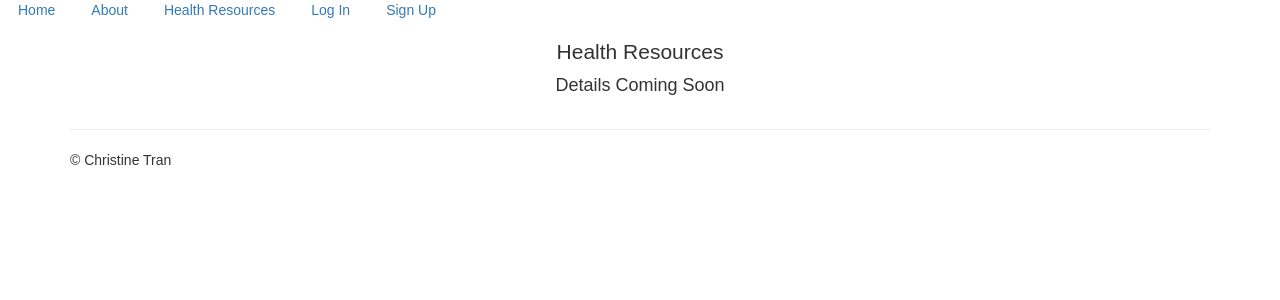
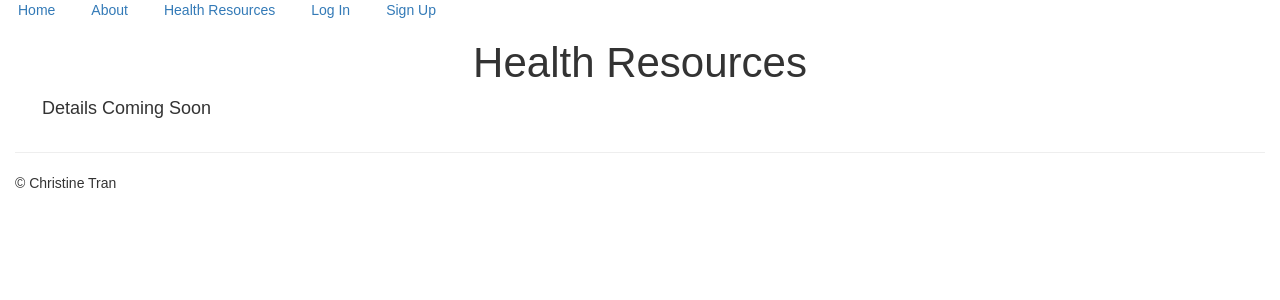
Before and after one commit to celestinosalim/SelfCare-C, a React (Create React App) app: page /health_resources in a window 1280 px wide. Shown: the top 300 px of the page. Built offline with nearby package versions, Linux system fonts and the light colour scheme.

Commit message:
updated style format for shared pages and Behavior Panel

```diff
--- a/src/components/App.css
+++ b/src/components/App.css
@@ -1,10 +1,6 @@
 .App {
   text-align: center;
-}
-
-.App-logo {
-  animation: App-logo-spin infinite 20s linear;
-  height: 80px;
+  margin: 0 3em;
 }
 
 .App-header {
@@ -15,14 +11,20 @@
 }
 
 .App-title {
-  font-size: 1.5em;
+  font-size: 3em;
 }
 
 .App-intro {
   font-size: large;
+  text-align: left;
 }
 
-@keyframes App-logo-spin {
-  from { transform: rotate(0deg); }
-  to { transform: rotate(360deg); }
+.BehaviorPanel {
+  margin: 0 3em;
 }
+
+.Footer {
+  position: absolute;
+  width: 100%;
+  height: 0.5em;
+}
```
